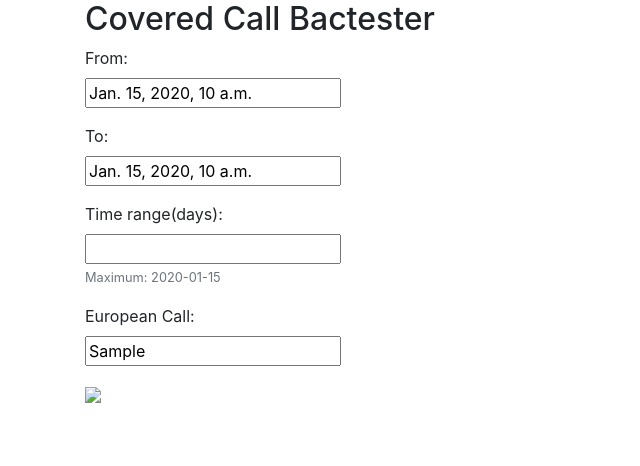
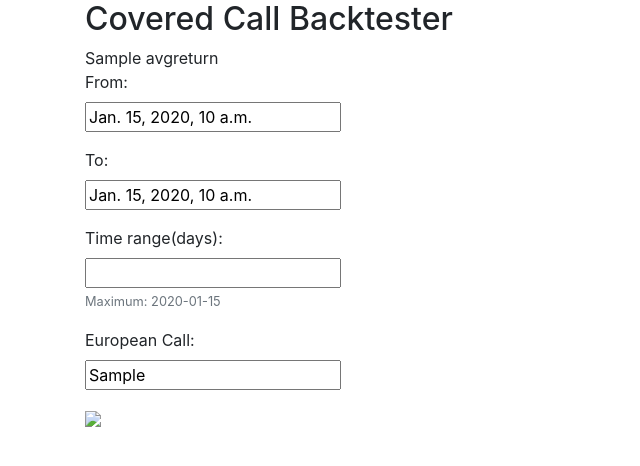
Before and after one commit to hieufaiz/cwtrading, a Django app: template covercall/templates/covercall/backtest.html in a window 1280 px wide. Shown: the top 466 px of the page, without its empty margins (0-640 px from the left). Run offline with Django 3.2, Linux system fonts and the light colour scheme; the template is opened without the code that fills it: most values are stand-ins (such as "Sample title", 1, 10 or a date in 2020); some libraries are stand-ins or nearby versions.

Commit message:
update view backtest

```diff
--- a/covercall/templates/covercall/backtest.html
+++ b/covercall/templates/covercall/backtest.html
@@ -13,12 +13,13 @@
 </head>
 <body>
     <div class="container">
-        <h2>Covered Call Bactester</h2>
+        <h2>Covered Call Backtester</h2>
         {% comment %} {{data.as_p}} {% endcomment %}
         {% comment %} {{listV}}
         {{listReturns}} {% endcomment %}
         {% comment %} {{listReturnsrange}}
         {{listTimerange}} {% endcomment %}
+        {{avgreturn}}
         <form action="" method="POST">
             {% csrf_token %}
             <div class="row">
--- a/covercall/views.py
+++ b/covercall/views.py
@@ -158,7 +158,7 @@ def backtest(request):
             return render(request, 'covercall/backtest.html', {'c': data.cleaned_data['c'],
                 'startDate': data.cleaned_data['startdateBt'], 'endDate': data.cleaned_data['enddateBt'],
                 'timerange': data.cleaned_data['timerange'] / 2, 'listV': listV, 'listReturns': listReturns,
-                'listReturnsrange': listReturnsrange, 'graphicV': graphicV})
+                'listReturnsrange': listReturnsrange, 'graphicV': graphicV, 'avgreturn': avgreturn})
         else:
             return HttpResponse('Bad Request')
 
```
Also changed, not shown: covercall/templates/covercall/campaign.html (+1 -1 lines).
